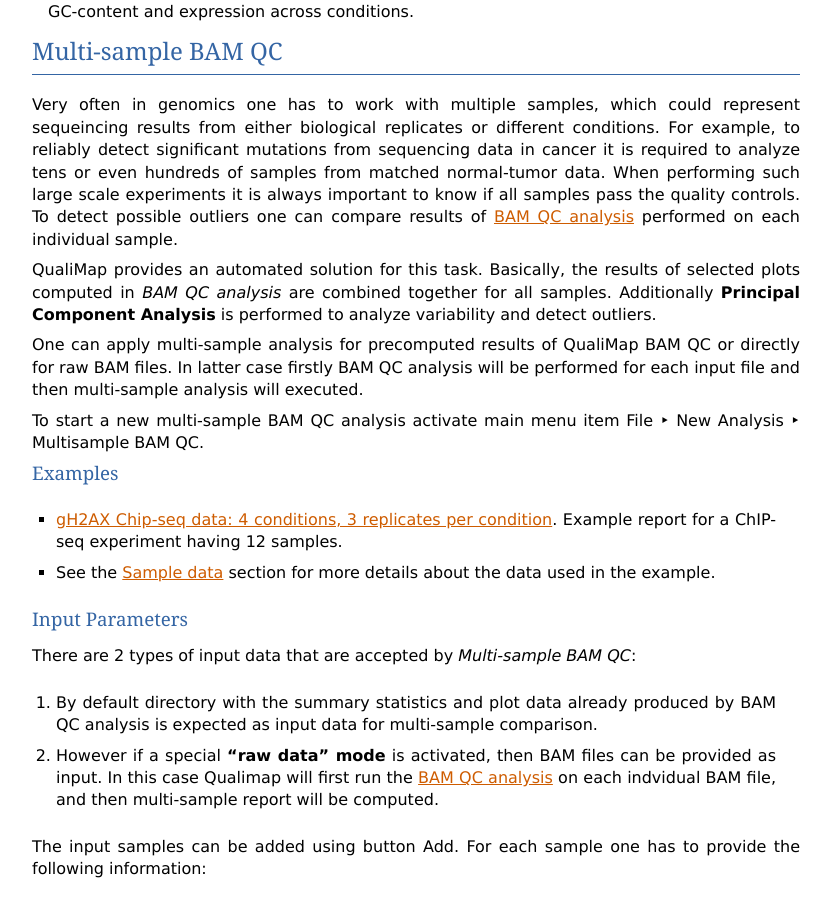
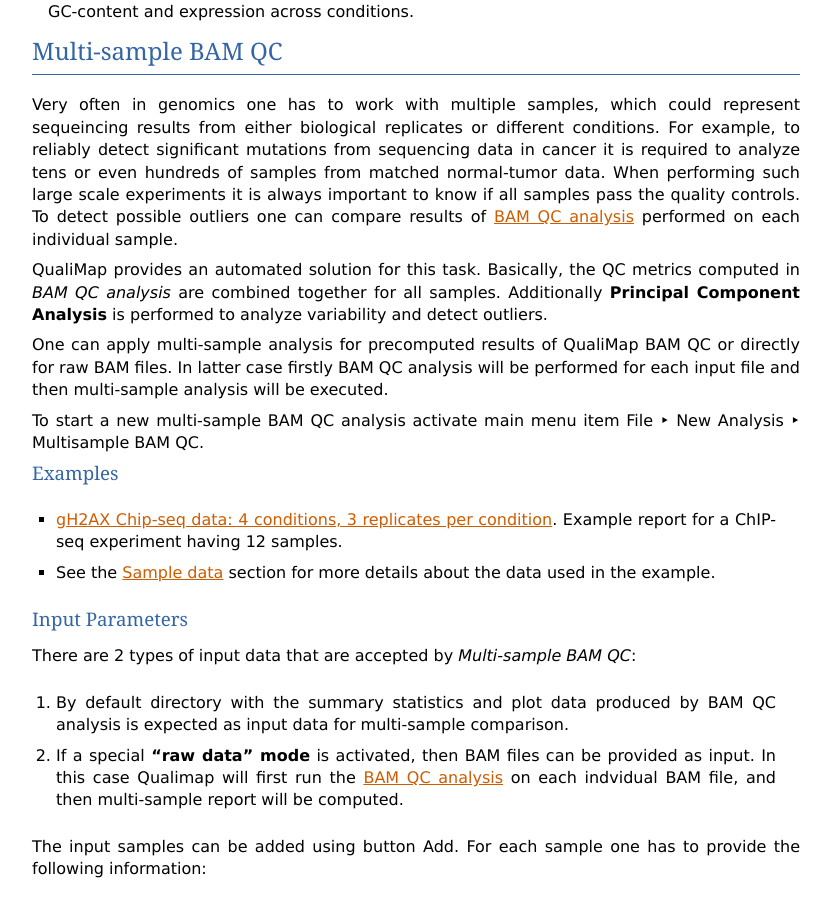
Before and after one commit to scchess/Qualimap, a Sphinx documentation site: the page built from doc/analysis.rst, in a window 1280 px wide and 900 px high, scrolled down 11169 px. Shown: the whole window, without its empty margins (48-879 px from the left). Built offline with Sphinx 7.4.7, drawn with Linux system fonts in a browser that asks for light colours.

Commit message:
RNA-seq QC: several renamings

```diff
--- a/doc/analysis.rst
+++ b/doc/analysis.rst
@@ -455,9 +455,9 @@ Multi-sample BAM QC
 
 Very often in genomics one has to work with multiple samples, which could represent sequeincing results from either biological replicates or different conditions. For example, to reliably detect significant mutations from sequencing data in cancer it is required to analyze tens or even hundreds of samples from matched normal-tumor data. When performing such large scale experiments it is always important to know if all samples pass the quality controls. To detect possible outliers one can compare results of :ref:`BAM QC analysis<bamqc>` performed on each individual sample.
 
-QualiMap provides an automated solution for this task. Basically, the results of selected plots computed in *BAM QC analysis* are combined together for all samples. Additionally **Principal Component Analysis** is performed to analyze variability and detect outliers.
+QualiMap provides an automated solution for this task. Basically, the QC metrics computed in *BAM QC analysis* are combined together for all samples. Additionally **Principal Component Analysis** is performed to analyze variability and detect outliers.
 
-One can apply multi-sample analysis for precomputed results of QualiMap BAM QC or directly for raw BAM files. In latter case firstly BAM QC analysis will be performed for each input file and then multi-sample analysis will executed.
+One can apply multi-sample analysis for precomputed results of QualiMap BAM QC or directly for raw BAM files. In latter case firstly BAM QC analysis will be performed for each input file and then multi-sample analysis will be executed.
 
 To start a new multi-sample BAM QC analysis activate main menu item :menuselection:`File --> New Analysis --> Multisample BAM QC`.
 
@@ -473,9 +473,9 @@ Input Parameters
 
 There are 2 types of input data that are accepted by *Multi-sample BAM QC*:
 
-1. By default directory with the summary statistics and plot data already produced by BAM QC analysis is expected as input data for multi-sample comparison.
+1. By default directory with the summary statistics and plot data produced by BAM QC analysis is expected as input data for multi-sample comparison.
 
-2. However if a special **"raw data" mode** is activated, then BAM files can be provided as input. In this case Qualimap will first run the :ref:`BAM QC analysis<bamqc>` on each indvidual BAM file, and then multi-sample report will be computed.
+2. If a special **"raw data" mode** is activated, then BAM files can be provided as input. In this case Qualimap will first run the :ref:`BAM QC analysis<bamqc>` on each indvidual BAM file, and then multi-sample report will be computed.
 
 The input samples can be added using button :guilabel:`Add`. For each sample one has to provide the following information:
 
--- a/doc/conf.py
+++ b/doc/conf.py
@@ -196,7 +196,7 @@ latex_elements = {
 # (source start file, target name, title, author, documentclass [howto/manual]).
 latex_documents = [
   ('index', 'QualimapManual.tex', u'Qualimap Documentation',
-   u'Fernando Garcia-Alcalde, et al', 'manual', 'True'),
+   u'F. Garcia-Alcalde, K. Okonechnikov, et al', 'manual', 'True'),
 ]
 
 # The name of an image file (relative to this directory) to place at the top of
```
Also changed, not shown: 3 other files.
